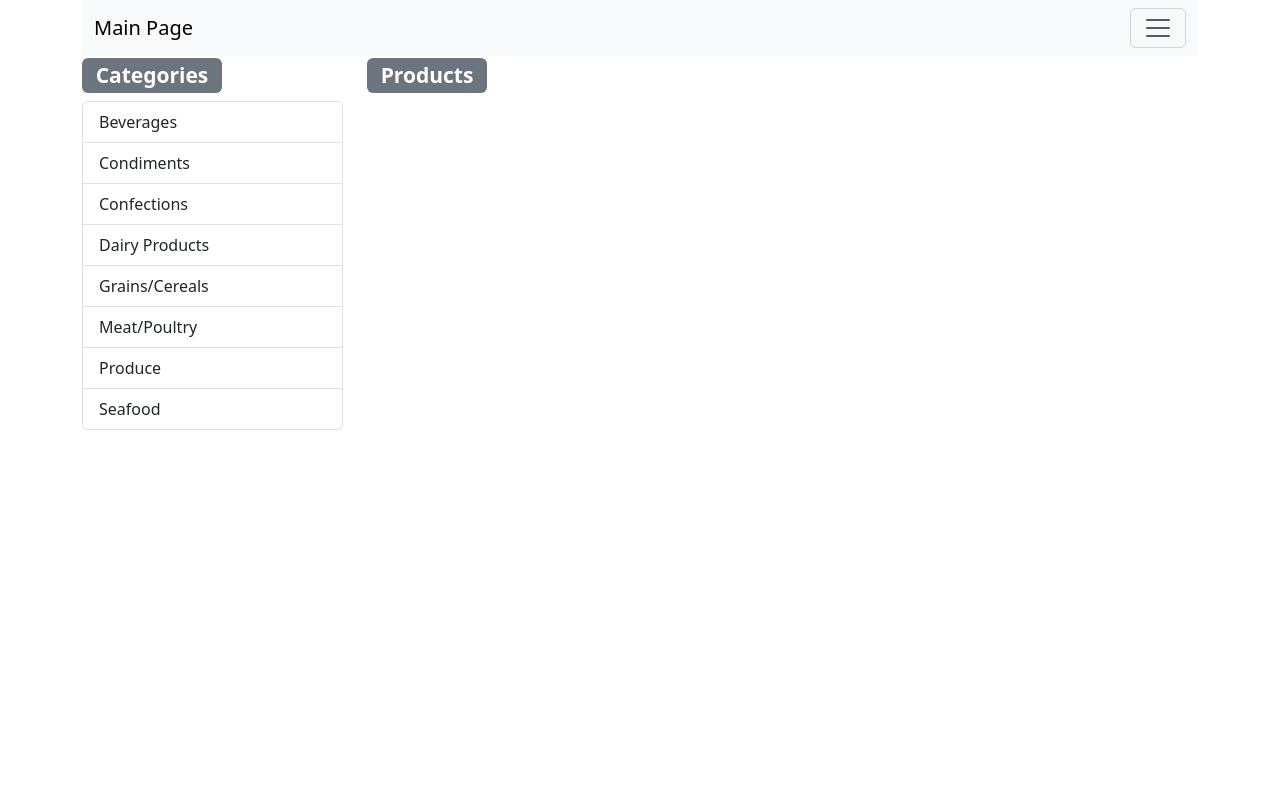
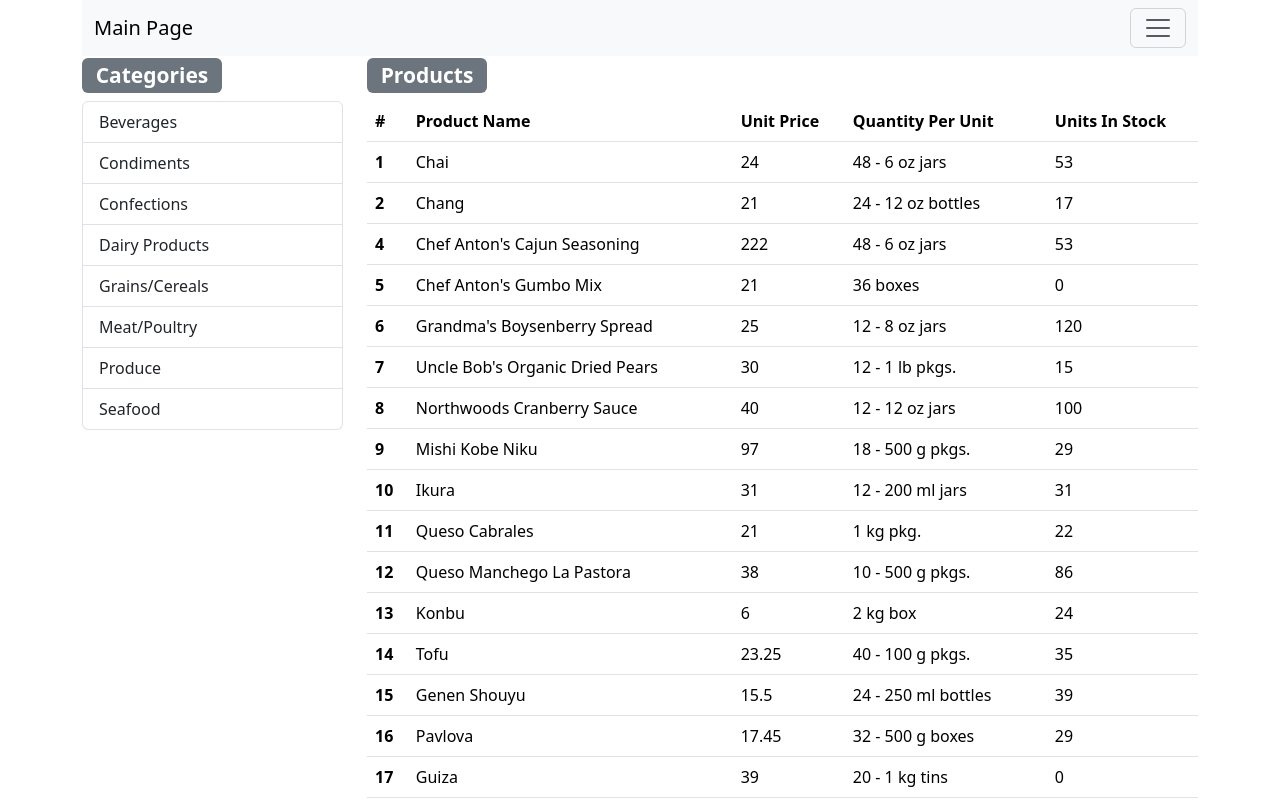
Before and after one commit to bobosii/eastwind-redux, a React (Create React App) app: page / in a window 1280 px wide. Shown: the top 800 px of the page. Built offline with nearby package versions, Linux system fonts and the light colour scheme; data requests are answered from the project's data file.

Commit message:
productList completed and added filter functionality

```diff
--- a/src/components/categories/CategoryList.js
+++ b/src/components/categories/CategoryList.js
@@ -3,6 +3,7 @@
 import { bindActionCreators } from "redux";
 import * as categoryActions from "../../redux/actions/categoryActions";
 import { Badge, ListGroup, ListGroupItem } from "reactstrap";
+import * as ProductActions from "../../redux/actions/productActions";
 
 // ReduxThunk aslında bir middlewaredir iki operasyon arası düzenleyici gibi düşünebilirsin
 
@@ -12,15 +13,14 @@
   }
   selectCategory = (categories) => {
     this.props.actions.changeCategory(categories);
+    this.props.actions.getProducts(categories.id);
   };
 
   render() {
     return (
       <div>
         <h3>
-          <Badge>
-            Categories
-          </Badge>
+          <Badge>Categories</Badge>
         </h3>
         <ListGroup>
           {this.props.categories.map((categories) => (
@@ -58,6 +58,7 @@
         categoryActions.changeCategory,
         dispatch
       ),
+      getProducts: bindActionCreators(ProductActions.getProducts, dispatch),
     },
   };
 }
--- a/src/components/products/ProductList.js
+++ b/src/components/products/ProductList.js
@@ -1,8 +1,13 @@
 import React, { Component } from "react";
 import { connect } from "react-redux";
-import { Badge } from "reactstrap";
+import { Badge, Table } from "reactstrap";
+import { bindActionCreators } from "redux";
+import * as ProductActions from "../../redux/actions/productActions";
 
 class ProductList extends Component {
+  componentDidMount() {
+    this.props.actions.getProducts();
+  }
   render() {
     return (
       <div>
@@ -10,15 +15,46 @@
           <Badge>Products</Badge>
           <Badge color="info">{this.props.currentCategory.categoryName}</Badge>
         </h3>
+        <Table>
+          <thead>
+            <tr>
+              <th>#</th>
+              <th>Product Name</th>
+              <th>Unit Price</th>
+              <th>Quantity Per Unit</th>
+              <th>Units In Stock</th>
+            </tr>
+          </thead>
+          <tbody>
+            {this.props.products.map((product) => (
+              <tr>
+                <th scope="row">{product.id}</th>
+                <td>{product.productName}</td>
+                <td>{product.unitPrice}</td>
+                <td>{product.quantityPerUnit}</td>
+                <td>{product.unitsInStock}</td>
+              </tr>
+            ))}
+          </tbody>
+        </Table>
       </div>
     );
   }
 }
 
+function mapDispatchToProps(dispatch) {
+  return {
+    actions: {
+      getProducts: bindActionCreators(ProductActions.getProducts, dispatch),
+    },
+  };
+}
+
 function mapStateToProps(state) {
   return {
     currentCategory: state.changeCategoryReducer,
+    products: state.productListReducer,
   };
 }
 
-export default connect(mapStateToProps)(ProductList);
+export default connect(mapStateToProps, mapDispatchToProps)(ProductList);
--- a/src/redux/actions/actionTypes.js
+++ b/src/redux/actions/actionTypes.js
@@ -1,2 +1,3 @@
 export const CHANGE_CATEGORY = "CHANGE_CATEGORY";
 export const GET_CATEGORIES_SUCCESS = "GET_CATEGORIES_SUCCESS";
+export const GET_PRODUCTS_SUCCESS="GET_PRODUCTS_SUCCESS"
--- /dev/null
+++ b/src/redux/actions/productActions.js
@@ -0,0 +1,17 @@
+import * as actionTypes from "./actionTypes";
+
+export function getProductSuccess(products) {
+  return { type: actionTypes.GET_PRODUCTS_SUCCESS, payload: products };
+}
+
+export function getProducts(categoryId) {
+  return function (dispatch) {
+    let url = "http://localhost:3000/products";
+    if(categoryId){
+      url = url + "?categoryId=" + categoryId
+    }
+    fetch(url)
+      .then((response) => response.json())
+      .then((result) => dispatch(getProductSuccess(result)));
+  };
+}
--- a/src/redux/reducers/index.js
+++ b/src/redux/reducers/index.js
@@ -1,10 +1,12 @@
 import { combineReducers } from "redux";
 import changeCategoryReducer from "./changeCategoryReducer";
 import categoryListReducer from "./categoryListReducer";
+import productListReducer from "./productListReducer";
 
 const rootReducer = combineReducers({
   changeCategoryReducer,
   categoryListReducer,
+  productListReducer,
 });
 
 export default rootReducer;
--- a/src/redux/reducers/initialState.js
+++ b/src/redux/reducers/initialState.js
@@ -1,4 +1,5 @@
 export default {
   currenCategory: {},
-  categories:[],
+  categories: [],
+  products: [],
 };
--- /dev/null
+++ b/src/redux/reducers/productListReducer.js
@@ -0,0 +1,15 @@
+import * as actionTypes from "../actions/actionTypes";
+import initialState from "./initialState";
+
+export default function productListReducer(
+  state = initialState.products,
+  action
+) {
+  switch (action.type) {
+    case actionTypes.GET_PRODUCTS_SUCCESS:
+      return action.payload;
+
+    default:
+      return state;
+  }
+}
```
